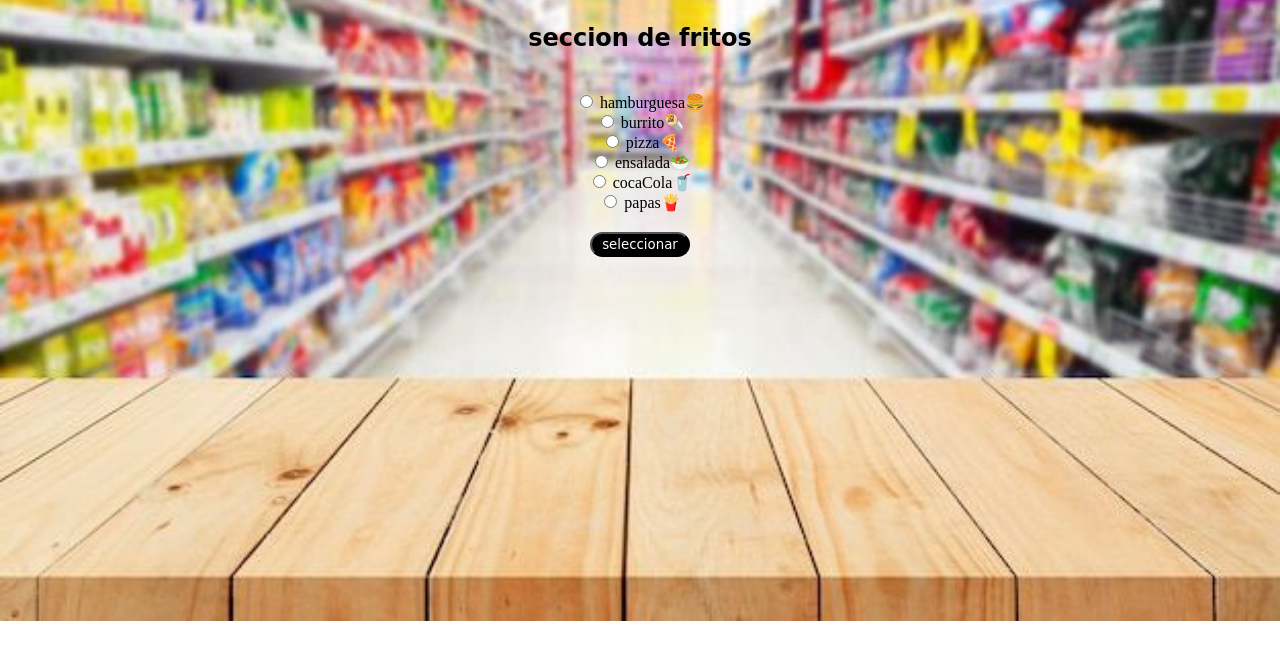
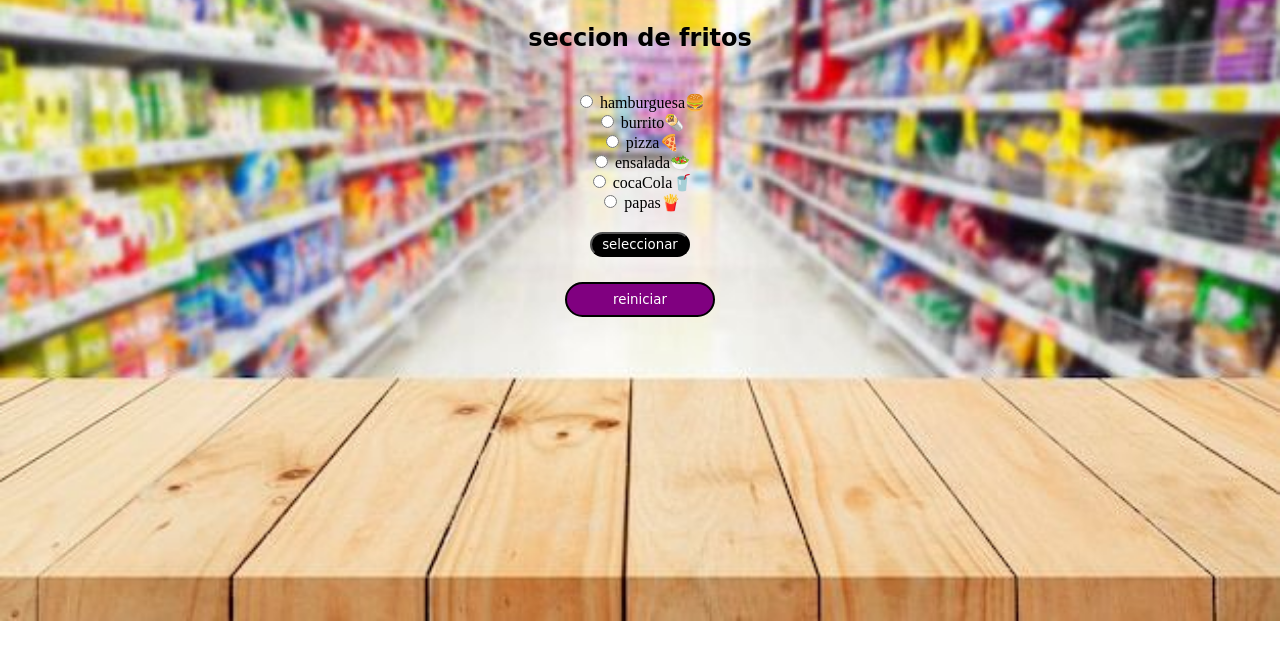
Before and after one commit to andrewhdez/andrewProgramacion, a plain HTML site: page calculadora A y D/tiendita/tiendita.html in a window 1280 px wide. Both pictures are taken after a click on the button "seleccionar". Shown: the part 85-744 px from the top of the page. Drawn offline with Linux system fonts and the light colour scheme.

```diff
--- a/calculadora A y D/tiendita/tiendita.css
+++ b/calculadora A y D/tiendita/tiendita.css
@@ -56,6 +56,17 @@
     border-radius: 30px
 }
 
+#btnReiniciar{
+    margin: 25px;
+    font-family: "Cedarville Cursive", cursive;
+    border: 2px solid black;
+    width: 150px;
+    height: 35px;
+    background: purple;
+    color: white;
+    border-radius: 30px
+}
+
 body {
     height: 600px;
     background-image: url('./img.tiendita/awa.jpg');
--- a/calculadora A y D/tiendita/tiendita.html
+++ b/calculadora A y D/tiendita/tiendita.html
@@ -63,6 +63,10 @@
             <div id="boton-Fritos">
                 <button class="selectFR">seleccionar</button>
             </div>
+
+            <div>
+                <button id="btnReiniciar">reiniciar</button>
+            </div>
         </div>
     </section>
 </body>
--- a/calculadora A y D/tiendita/tiendita.js
+++ b/calculadora A y D/tiendita/tiendita.js
@@ -7,6 +7,9 @@
 
     let fritos = document.getElementById('seccionFr')
     fritos.style.display = 'none'
+
+    let botonReiniciar = document.getElementById('btnReiniciar')
+    botonReiniciar.addeventlistener('click', reiniciarVenta)
 }
 
 function SeleccionarVF() {
@@ -199,4 +202,8 @@
     }
 }
 
+function reiniciarVenta(){
+    location.reload()
+}
+
 window.addEventListener('load', iniciarVenta)
```
